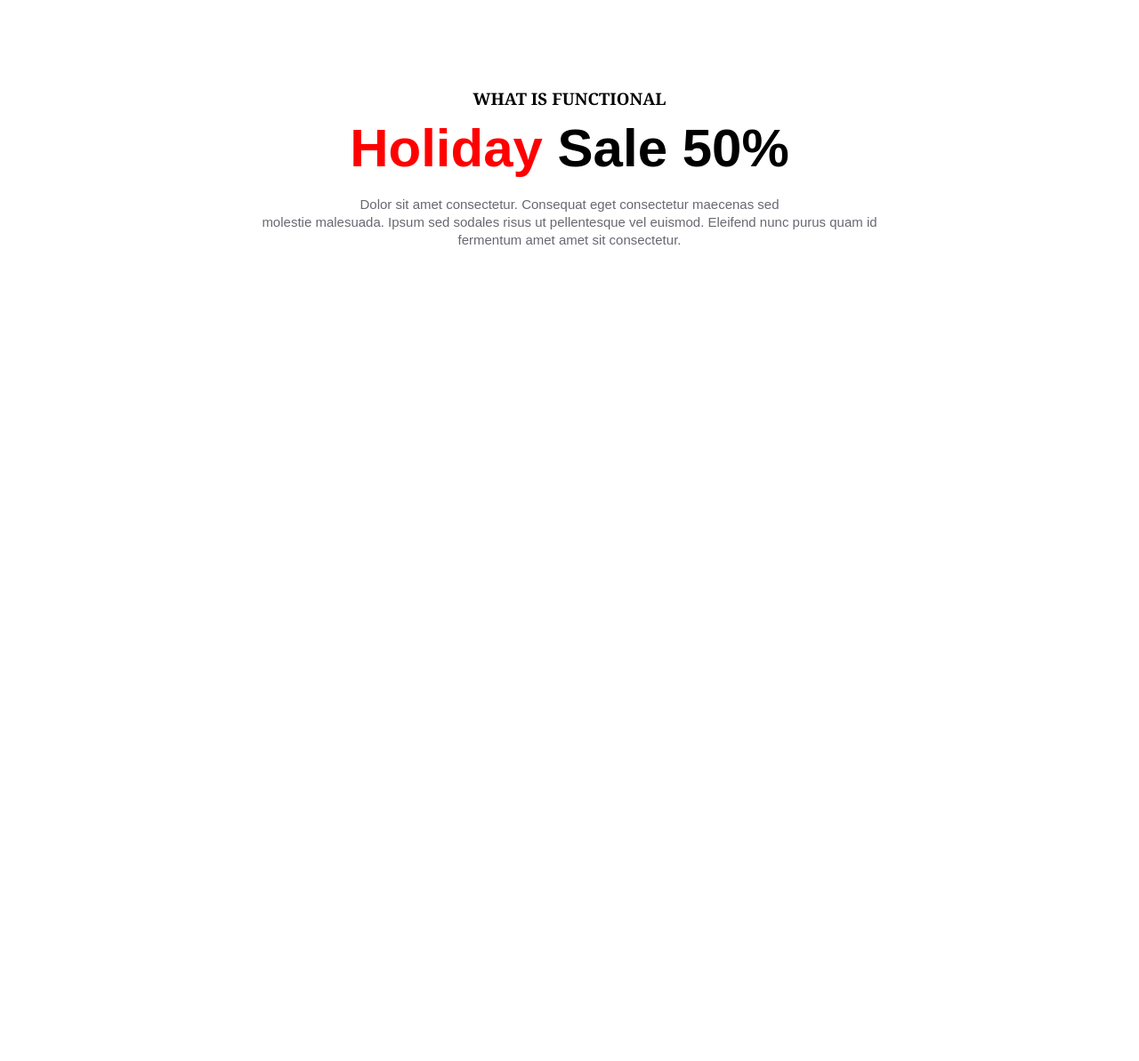
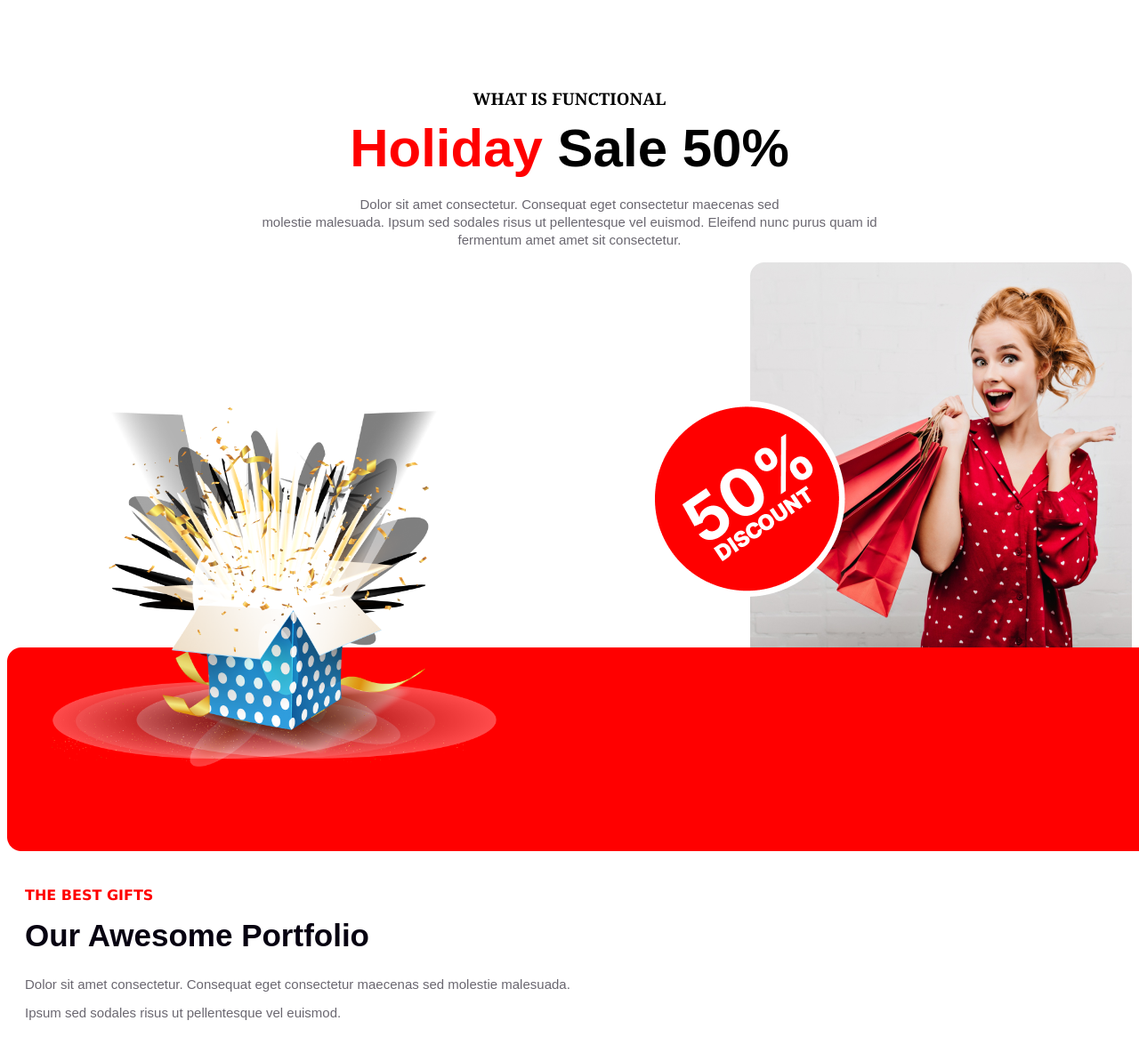
Before and after one commit to riyan1209/b9-a1, a plain HTML site: page index.html in a window 1280 px wide. Shown: the part 2280-3473 px from the top of the page at 89% size. Before the commit the page ends 2575 px from the top, so only its background shows below. Drawn offline with nearby package versions, Linux system fonts and the light colour scheme.

Commit message:
added discount and aw text

```diff
--- a/index.html
+++ b/index.html
@@ -73,6 +73,42 @@
 
         </section>
 
+        <section class="container-for-discount">
+            <div class="dicsount-container">
+                 <div class="dicsount-container-sub-1">
+                    <div class="dicsount-container-sub-2">
+                        <img  src="./resources/Group 44.png" alt="">
+                     </div>
+                     <div class="dicsount-container-sub-3">
+                        <img src="./resources/Rectangle 1.png" alt="">
+                     </div>
+                </div>
+            </div>
+            <div class="kechal">
+                <div class="rec-2">
+                    <img src="./resources/Group 75.png" alt="" width="500px">
+                </div>
+                <div class="rec-1">
+                    <img src="./resources/Rectangle 2.png" alt="">
+                </div>
+            </div>
+
+        </section>
+
+        <section class="awesome-portfolio-text">
+
+            <h3 class="aw-h3">
+                THE BEST GIFTS
+            </h3>
+            <h1 class="aw-h1">
+                Our Awesome Portfolio
+            </h1>
+            <p class="aw-p">
+                Dolor sit amet consectetur. Consequat eget consectetur maecenas sed molestie malesuada. <br> Ipsum sed sodales risus ut pellentesque vel euismod.
+            </p>
+
+        </section>
+
     </main>
     <footer>
 
--- a/style.css
+++ b/style.css
@@ -358,3 +358,66 @@
     font-weight: 500;
     line-height: 20px
 }
+
+.dicsount-container {
+    display: flex;
+    justify-content: end;
+}
+
+.dicsount-container-sub-1 {
+    display: flex;
+}
+
+.dicsount-container-sub-2 {
+    margin-top: 113px;
+    margin-left: -157px;
+    position: absolute;
+    z-index: 1;
+}
+
+.dicsount-container-sub-3 {
+    position: relative;
+    margin-bottom: -4px;
+}
+
+.rec-2 {
+    position: absolute;
+    margin-top: -270px;
+    margin-left: 50px;
+}
+
+
+
+.awesome-portfolio-text{
+    padding: 20px;
+}
+.aw-h3 {
+    color: #F00;
+    font-family: Verdana, Geneva, Tahoma, sans-serif;
+    font-size: 16px;
+    font-style: normal;
+    font-weight: 700;
+    line-height: normal;
+}
+
+.aw-h1 {
+    color: #070211;
+    font-family: sans-serif;
+    font-size: 35px;
+    font-style: normal;
+    font-weight: 900;
+    line-height: normal;
+    text-transform: capitalize;
+    margin-top: 0px;
+}
+
+.aw-p {
+    color: rgba(7, 2, 17, 0.60);
+    font-family: sans-serif;
+    font-size: 15px;
+    font-style: normal;
+    font-weight: 400;
+    line-height: 32px;
+    margin-top: -10px;
+
+}
```
